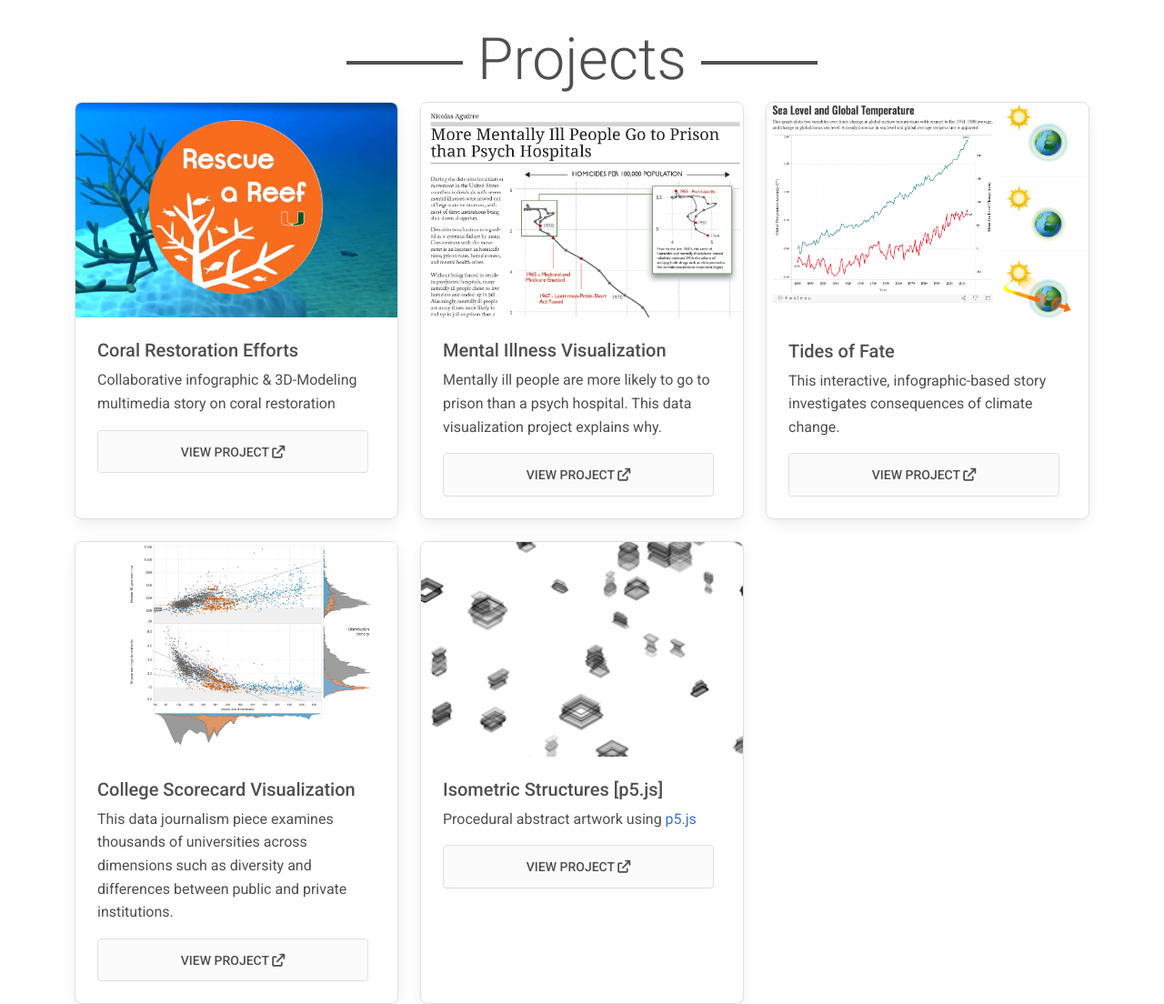
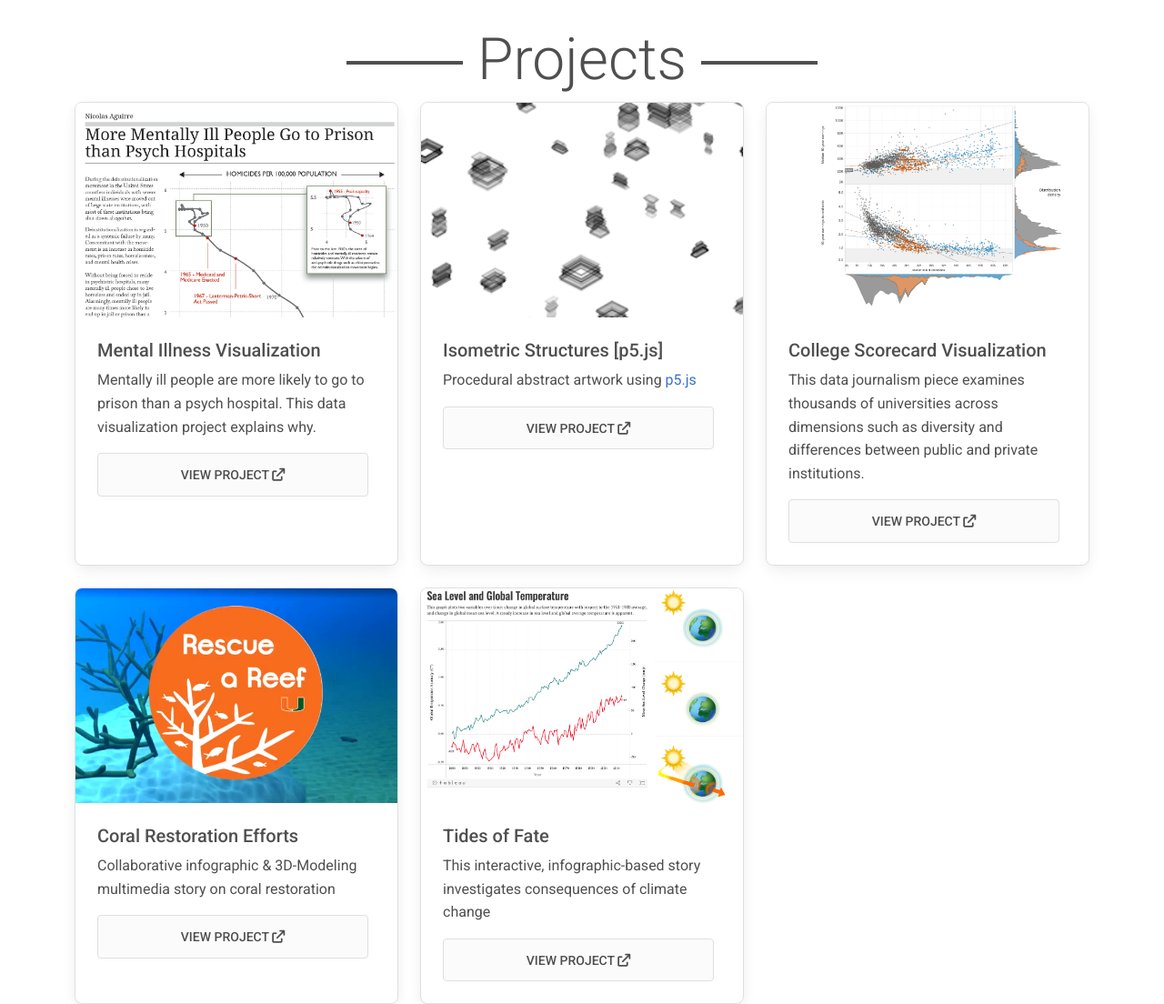
Before and after one commit to nicnosis/abcx, a Jekyll site: the page built from index.html, in a window 1280 px wide and 1400 px high, scrolled down 184 px. Shown: the part 296-1400 px from the top of the window at 91% size. Built offline with Jekyll 4.4.1, drawn with Linux system fonts in a browser that asks for light colours; nearby versions of some CDN libraries.

Commit message:
projects dynamic now

```diff
--- a/_includes/projects.html
+++ b/_includes/projects.html
@@ -1,81 +1,23 @@
-<!--MY PROJECTS-->
 <div class="container">
     <h1 class="display-3 text-center hr-lines" id="projects">Projects</h1>
     <div class="row row-cols-1 row-cols-md-3 g-4">
-        <!-- CORAL PROJECT-->
+
+        {% for project in site.projects reversed %}
         <div class="col">
             <div class="border card h-100">
-                <img src="assets/img/card-previews/preview-coral.png" class="card-img-top"
-                     alt="UM Coral Restoration Project" />
+                <img src="{{ project.thumbnail }}" class="card-img-top"
+                     alt="{{ project.alt_text }}" />
                 <div class="card-body">
-                    <h5 class="card-title">Coral Restoration Efforts</h5>
-                    <p class="card-text">Collaborative infographic &amp; 3D-Modeling multimedia story on coral restoration</p>
+                    <h5 class="card-title">{{ project.title }}</h5>
+                    <p class="card-text">{{ project.description }}</p>
                     <div class="d-grid gap-2">
-                        <a href="http://nicnosis.github.io/coral/" target="_blank" class="border btn btn-light btn-lg px-4 me-md-2">View Project <i class="fas fa-arrow-up-right-from-square"></i></a>
+                        <a href="{{ project.url }}" target="_blank" class="border btn btn-light btn-lg px-4 me-md-2">View Project <i class="fas fa-arrow-up-right-from-square"></i></a>
                     </div>
                 </div>
             </div>
         </div>
 
-        <!-- MENTAL HEALTH VIZ-->
-        <div class="col">
-            <div class="border card h-100">
-                <img src="assets/img/card-previews/preview-mental.png" class="card-img-top"
-                     alt="Mental Health Visualization" />
-                <div class="card-body">
-                    <h5 class="card-title">Mental Illness Visualization</h5>
-                    <p class="card-text">Mentally ill people are more likely to go to prison than a psych hospital. This data visualization project explains why.</p>
-                    <div class="d-grid gap-2">
-                        <a href="assets/img/mental/mental-viz.jpg" target="_blank" class="border btn btn-light btn-lg px-4 me-md-2">View Project <i class="fas fa-arrow-up-right-from-square"></i></a>
-                    </div>
-                </div>
-            </div>
-        </div>
+        {% endfor %}
 
-        <!-- CLIMATE CHANGE-->
-        <div class="col">
-            <div class="border card h-100">
-                <img src="assets/img/card-previews/preview-climate.png" class="card-img-top"
-                     alt="Climate Change Project" />
-                <div class="card-body">
-                    <h5 class="card-title">Tides of Fate</h5>
-                    <p class="card-text">This interactive, infographic-based story investigates consequences of climate change.</p>
-                    <div class="d-grid gap-2">
-                        <a href="https://nicnosis.github.io/climate/" target="_blank" class="border btn btn-light btn-lg px-4 me-md-2">View Project <i class="fas fa-arrow-up-right-from-square"></i></a>
-                    </div>
-                </div>
-            </div>
-        </div>
-
-        <!-- EDUVIZ -->
-        <div class="col">
-            <div class="border card h-100">
-                <img src="assets/img/card-previews/preview-edu-viz.png" class="card-img-top"
-                     alt="College Scorecard Visualization" />
-                <div class="card-body">
-                    <h5 class="card-title">College Scorecard Visualization</h5>
-                    <p class="card-text">This data journalism piece examines thousands of universities across dimensions such as diversity and differences between public and private institutions.</p>
-                    <div class="d-grid gap-2">
-                        <a href="https://nicnosis.github.io/edu-viz/" target="_blank" class="border btn btn-light btn-lg px-4 me-md-2">View Project <i class="fas fa-arrow-up-right-from-square"></i></a>
-                    </div>
-                </div>
-            </div>
-        </div>
-
-        <!-- p5.js ISOMETRIC-->
-        <div class="col">
-            <div class="border card h-100">
-                <img src="assets/img/card-previews/preview-iso.gif" class="card-img-top"
-                     alt="p5.js Isometric Project" />
-                <div class="card-body">
-                    <h5 class="card-title">Isometric Structures [p5.js]</h5>
-                    <p class="card-text">Procedural abstract artwork using <a href="https://p5js.org/" target="_blank">p5.js</a></p>
-                    <div class="d-grid gap-2">
-                        <a href="https://codepen.io/novonagu/pen/ryNrMw?editors=0010" target="_blank" class="border btn btn-light btn-lg px-4 me-md-2">View Project <i class="fas fa-arrow-up-right-from-square"></i></a>
-                    </div>
-                </div>
-            </div>
-        </div>
     </div>
 </div>
-<!--END MY PROJECTS-->
```
Also changed, not shown: _projects/eduviz.md (added, +7 -0 lines), _projects/isometric.md (added, +7 -0 lines), _projects/mental.md (+5 -5 lines).
